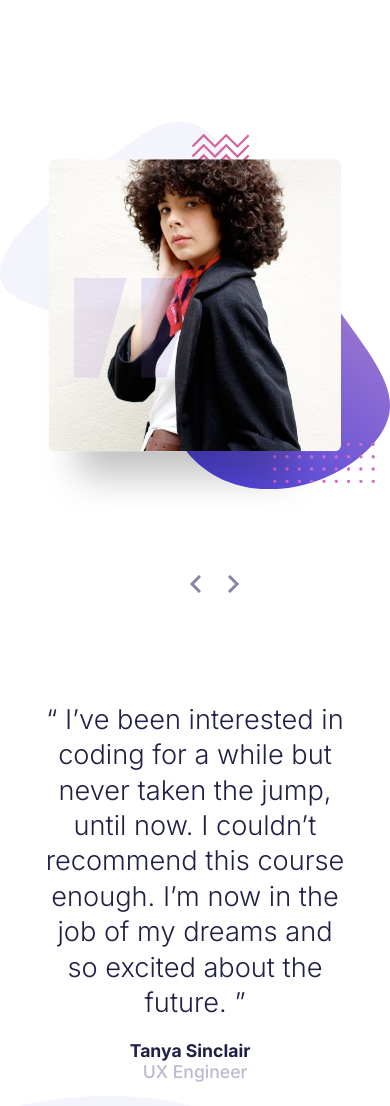
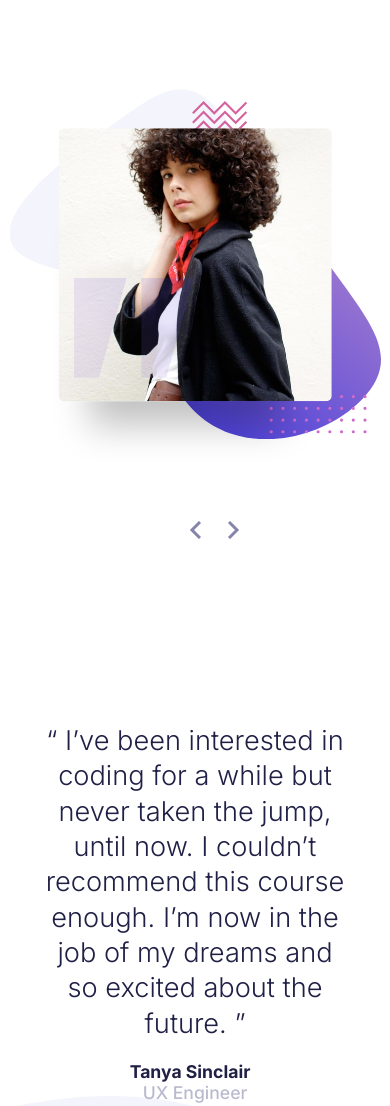
Before and after one commit to JustynaPrus/coding-bootcamp-testimonials-slider, a plain HTML site: page index.html in a window 390 px wide. Shown: the part 100-1206 px from the top of the page. Drawn offline with Linux system fonts and the light colour scheme.

Commit message:
Add files via upload

```diff
--- a/style.css
+++ b/style.css
@@ -147,23 +147,27 @@ h3 {
     .box {
         position: absolute;
         left: 50%;
-        top: 30%;
+        top: 27%;
         transform: translate(-50%, -50%);
         width: 100%;
         height: 100%;
+        max-width: 95vw;
     }
 
     .image {
         margin: 10vw;
+        max-width: 70vw;
     }
 
     article {
         position: absolute;
-        left: 10vw;
-        top: 95vh;
+        left: 50%;
+        top: 75%;
+        transform: translate(-50%, -50%);
         max-width: 80vw;
         color: hsl(240, 38%, 20%);
         text-align: center;
+        min-width: 80vw;
     }
 
     .text {
@@ -179,7 +183,7 @@ h3 {
 
     .bar {
         position: absolute;
-        top: 49%;
+        top: 45%;
         left: 45%;
     }
 }
```
